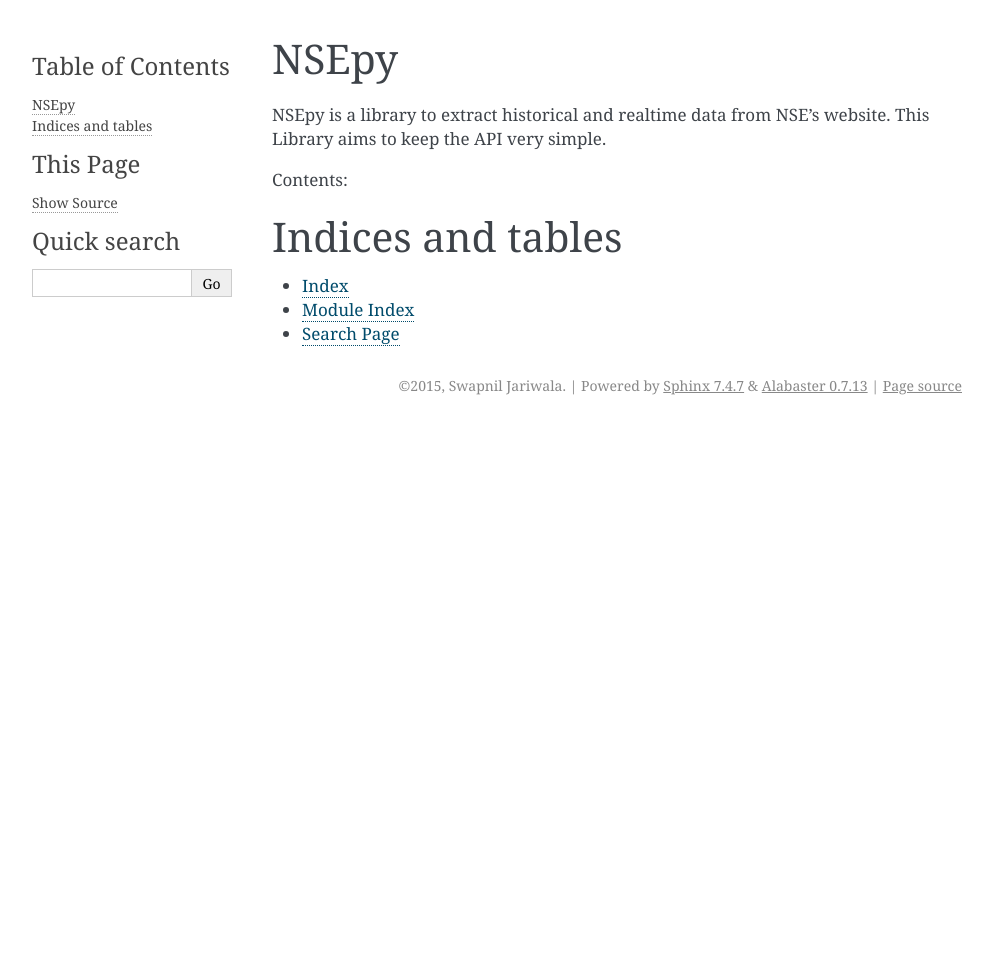
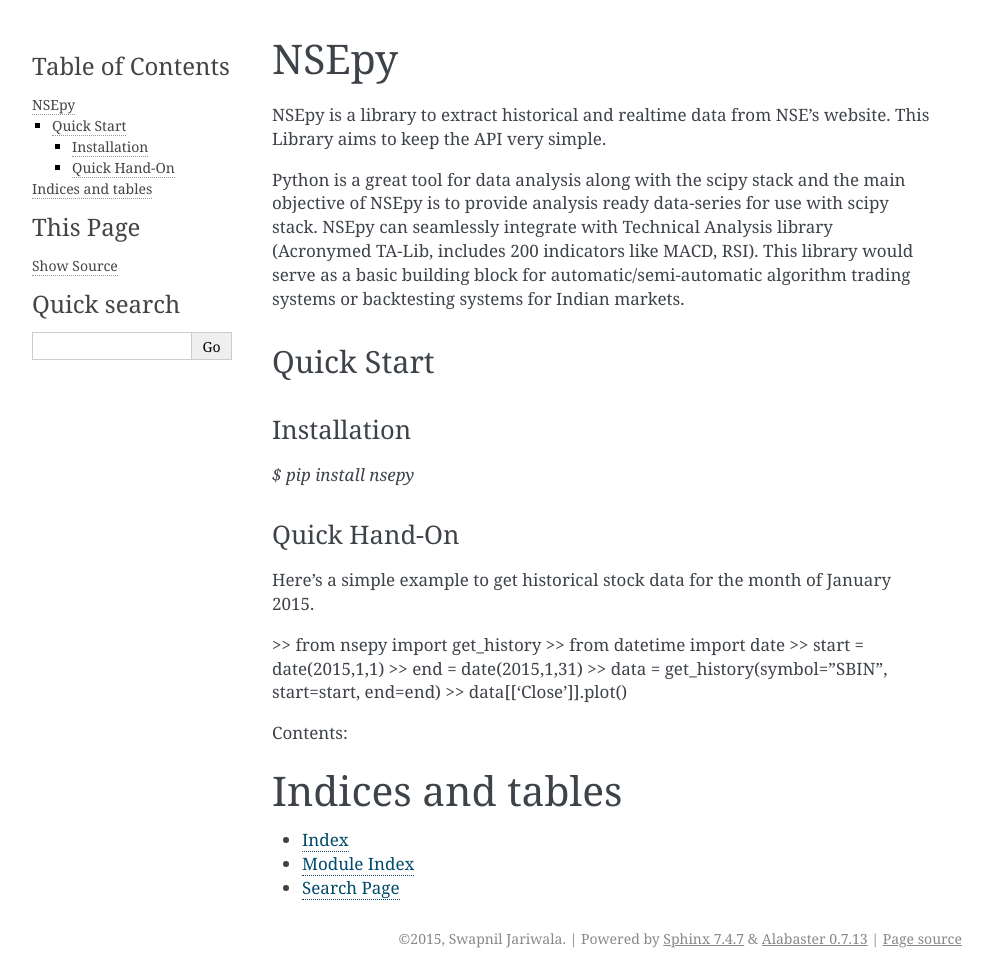
Before and after one commit to swapniljariwala/nsepy, a Sphinx documentation site: the page built from docs/source/index.rst, in a window 1280 px wide. Shown: the whole page, without its empty margins (148-1141 px from the left). Built offline with Sphinx 7.4.7, drawn with Linux system fonts in a browser that asks for light colours; before the commit the page ends 900 px from its top, so only the background shows below that.

Commit message:
Documentation

```diff
--- a/docs/source/index.rst
+++ b/docs/source/index.rst
@@ -7,6 +7,26 @@
 =====
 NSEpy is a library to extract historical and realtime data from NSE's website. This Library aims to keep the API very simple.
 
+Python is a great tool for data analysis along with the scipy stack and the main objective of NSEpy is to provide analysis ready data-series for use with scipy stack. NSEpy can seamlessly integrate with Technical Analysis library (Acronymed TA-Lib, includes 200 indicators like MACD, RSI). This library would serve as a basic building block for automatic/semi-automatic algorithm trading systems or backtesting systems for Indian markets.
+
+Quick Start
+-----------
+
+Installation
+~~~~~~~~~~~~
+
+`$ pip install nsepy`
+
+Quick Hand-On
+~~~~~~~~~~~~~
+Here's a simple example to get historical stock data for the month of January 2015.
+
+>> from nsepy import get_history
+>> from datetime import date
+>> start = date(2015,1,1)
+>> end = date(2015,1,31)
+>> data = get_history(symbol="SBIN", start=start, end=end)
+>> data[['Close']].plot()
 
 Contents:
 
```
